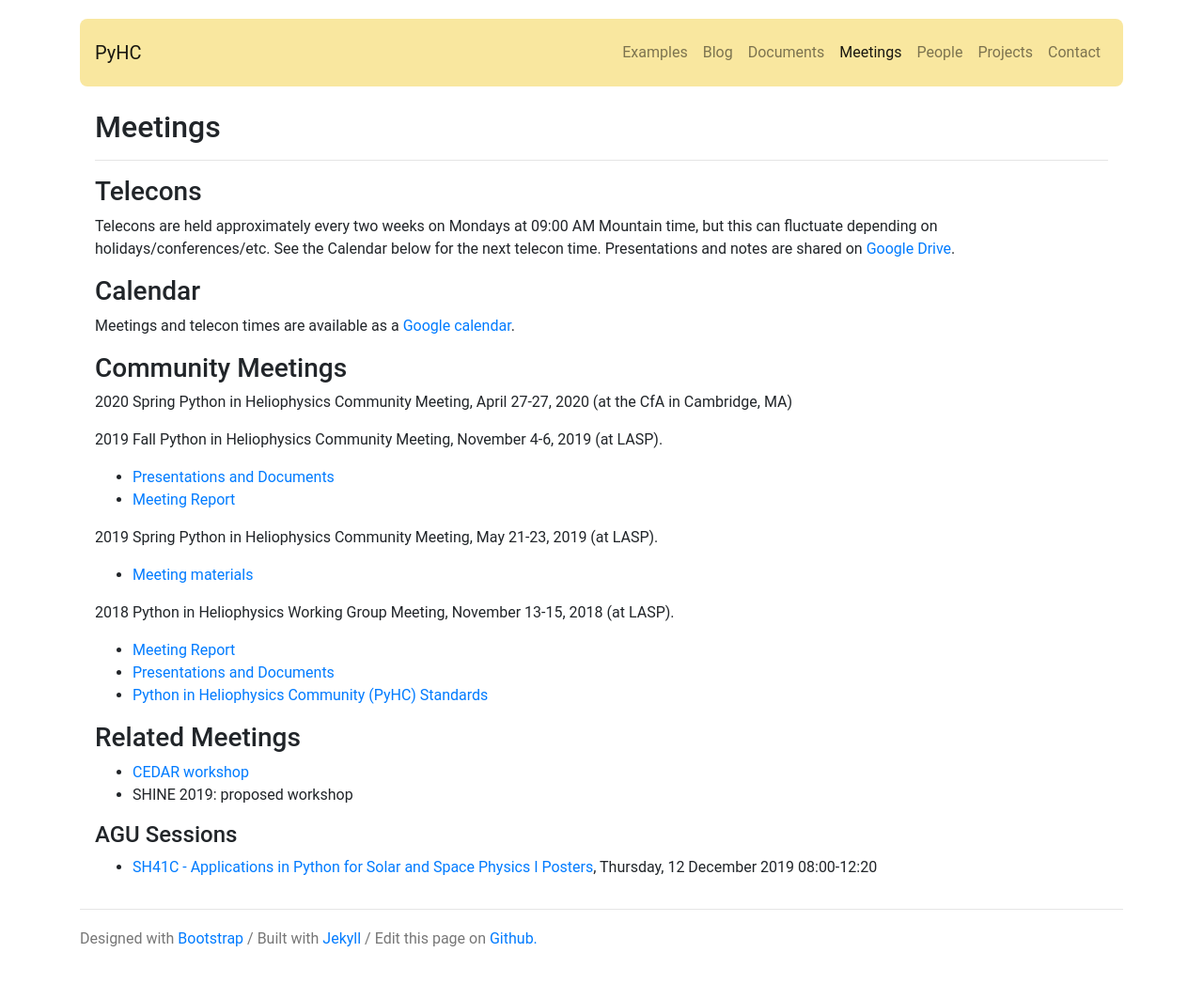
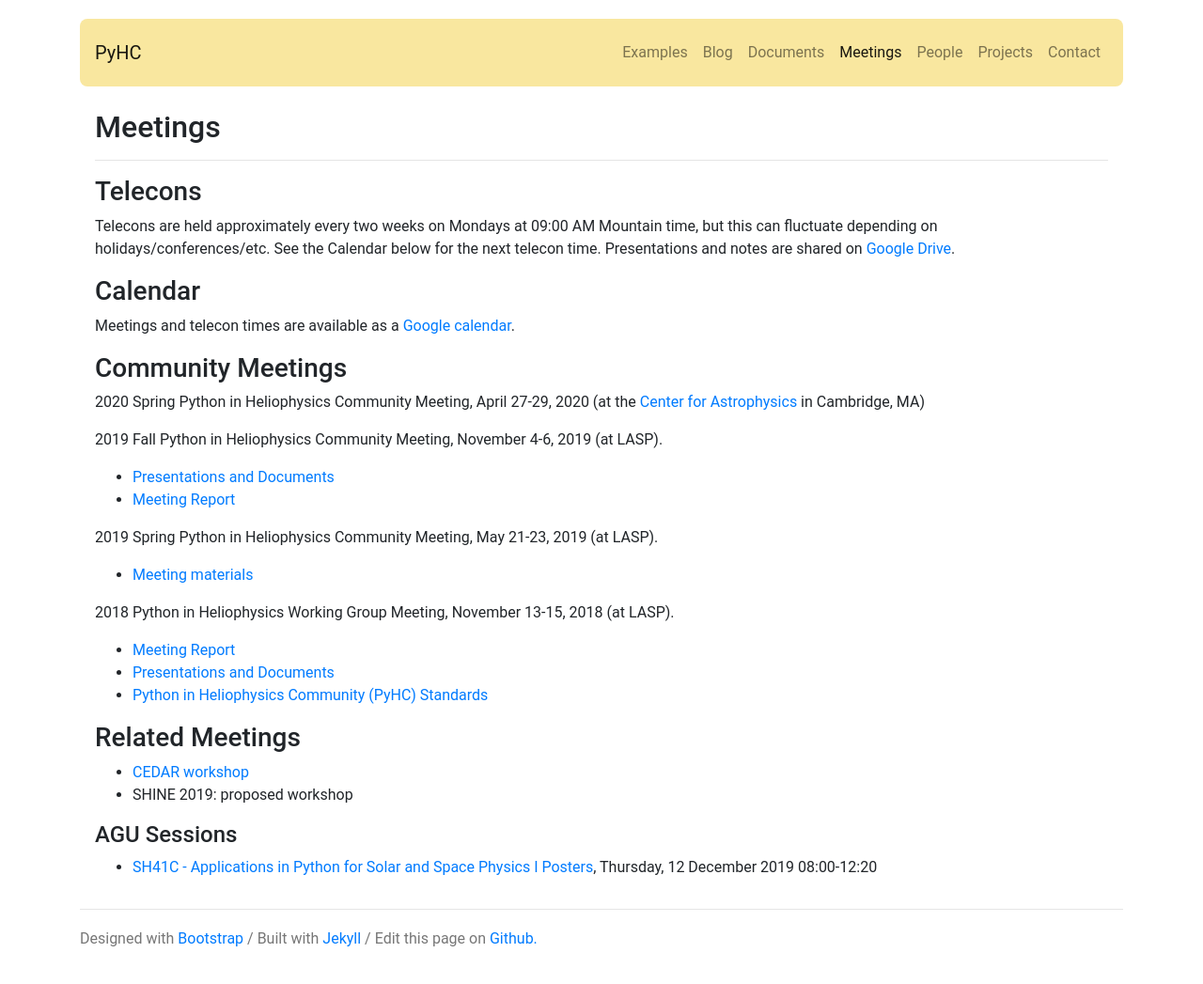
Before and after one commit to heliophysicsPy/heliophysicsPy.github.io, a Jekyll site: the page built from _pages/meetings.md, in a window 1280 px wide. Shown: the whole page at 94% size. Built offline with Jekyll 4.4.1, drawn with Linux system fonts in a browser that asks for light colours; nearby versions of some CDN libraries.

Commit message:
Fix typo in spring 2020 meeting dates
Thanks to Maurice Wilson to finding this for me!

```diff
--- a/_pages/meetings.md
+++ b/_pages/meetings.md
@@ -13,7 +13,7 @@ Telecons are held approximately every two weeks on Mondays at 09:00 AM Mountain
 Meetings and telecon times are available as a [Google calendar](https://calendar.google.com/calendar?cid=NG42Z3YyaWZncDZyZ25rOGF1N2pzZjF1azBAZ3JvdXAuY2FsZW5kYXIuZ29vZ2xlLmNvbQ).
 
 ### Community Meetings
-2020 Spring Python in Heliophysics Community Meeting, April 27-27, 2020 (at the CfA in Cambridge, MA)
+2020 Spring Python in Heliophysics Community Meeting, April 27-29, 2020 (at the [Center for Astrophysics](https://www.cfa.harvard.edu/) in Cambridge, MA)
 
 2019 Fall Python in Heliophysics Community Meeting, November 4-6, 2019 (at LASP).
 * [Presentations and Documents](https://drive.google.com/drive/u/0/folders/1lSM0DwLuKli1Rv9eKYe0vBVB_V8_9wKB)
```
